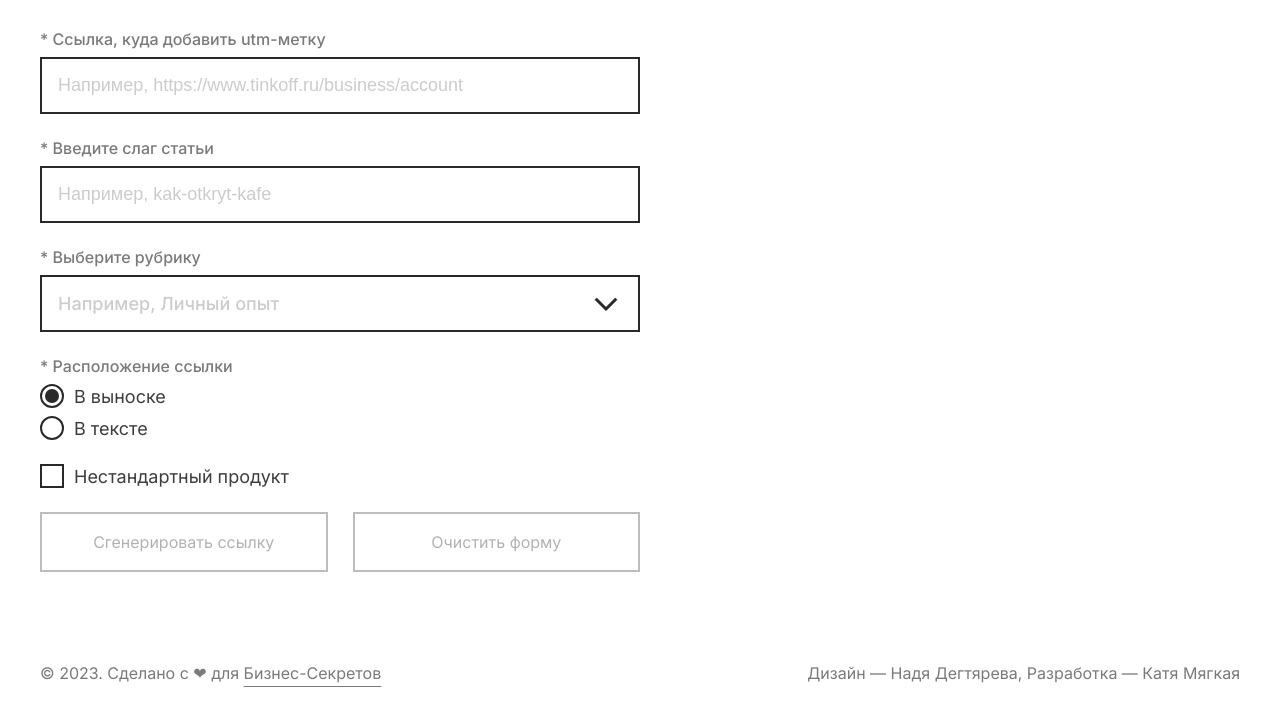
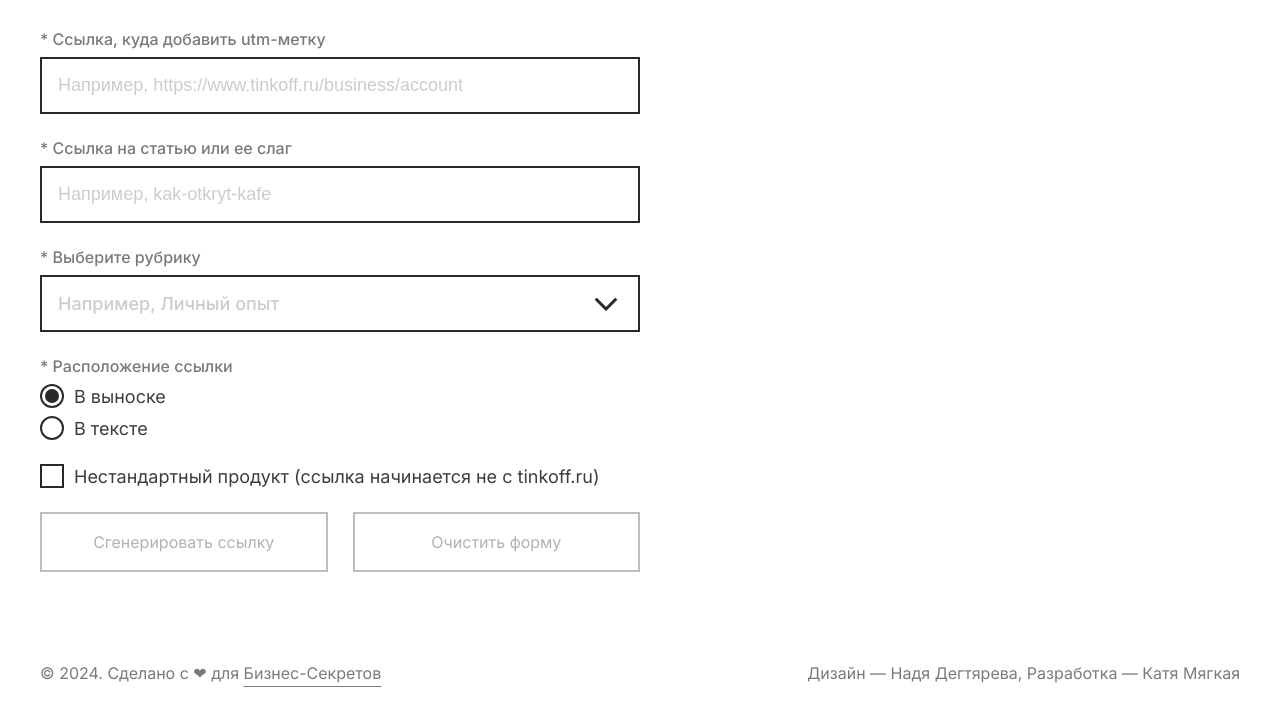
Before and after one commit to katie-soft/utm-generator, a plain HTML site: page index.html in a window 1280 px wide. Shown: the part 92-800 px from the top of the page. Drawn offline with Linux system fonts and the light colour scheme; no server answers.

Commit message:
fix: add more detailed lables

```diff
--- a/index.html
+++ b/index.html
@@ -33,7 +33,9 @@
         </div>
 
         <div class="block-wrapper">
-          <label for="slug" class="label"> * Введите слаг статьи </label>
+          <label for="slug" class="label">
+            * Ссылка на статью или ее слаг
+          </label>
           <input
             type="text"
             name="slug"
@@ -88,7 +90,7 @@
               class="input-hidden"
             />
             <span class="checkmark checkmark-checkbox"></span>
-            Нестандартный продукт
+            Нестандартный продукт (ссылка начинается не с tinkoff.ru)
           </label>
         </div>
 
@@ -125,7 +127,7 @@
 
     <footer class="footer">
       <span>
-        © 2023. Сделано с &#10084; для
+        © 2024. Сделано с &#10084; для
         <a
           href="https://secrets.tinkoff.ru/"
           target="_blank"
```
